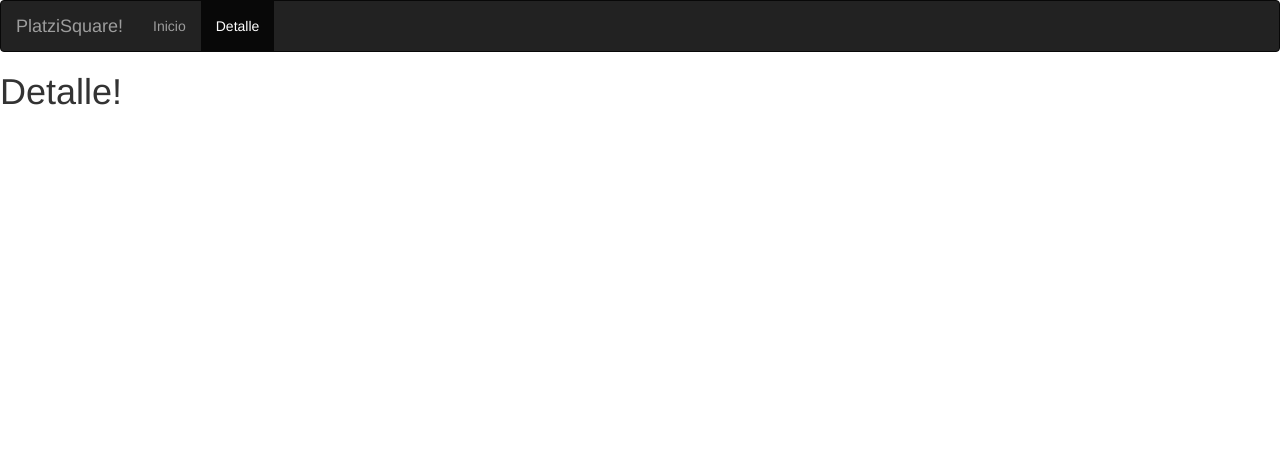
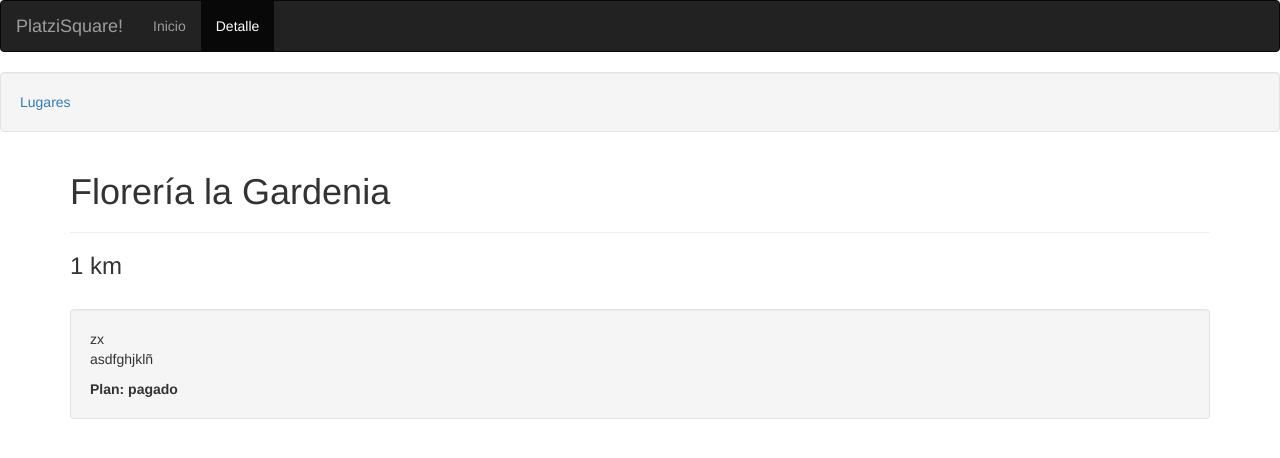
Before and after one commit to michellpine/Angular4_Platzi, an Angular app: page /detalle/1 in a window 1280 px wide. Shown: the top 458 px of the page. Built offline with nearby package versions, Linux system fonts and the light colour scheme; what @agm/core would draw is missing.

Commit message:
crandovista de dettalñe

```diff
--- a/src/app/detalle/detalle.component.html
+++ b/src/app/detalle/detalle.component.html
@@ -1 +1,14 @@
-<h1>Detalle!</h1>
+<div class ="well">
+    <a routerLink="/lugares">Lugares</a>
+</div>
+
+<div class="container">
+    <h1>{{lugar.nombre}}</h1>
+    <hr />
+    <h3>{{lugar.distancia}} km </h3>
+    <br />
+        <div class="well">zx
+            <p>{{lugar.description}}</p>
+            <b>Plan: {{lugar.plan}} </b>
+        </div>
+</div>
--- a/src/app/detalle/detalle.component.ts
+++ b/src/app/detalle/detalle.component.ts
@@ -6,8 +6,25 @@ import {ActivatedRoute} from '@angular/router';
     templateUrl: './detalle.component.html'
 })
 export class DetalleComponent {
+    lugares: any = [
+        {id: 1, plan: 'pagado', cercania: 1, distancia: 1, active: true, nombre: 'Florería la Gardenia', description: 'asdfghjklñ' },
+        {id: 2, plan: 'gratuito', cercania: 1, distancia: 1.8, active: true, nombre: 'Donas la pasadita', description: 'asdfghjklñ' },
+        // tslint:disable-next-line:max-line-length
+        {id: 3, plan: 'gratuito', cercania: 2, distancia: 5, active: true, nombre: 'Veterinaria Huellitas Felices', description: 'asdfghjklñ' },
+        {id: 4, plan: 'gratuito', cercania: 3, distancia: 10, active: false, nombre: 'Sushi Suhiroll', description: 'assdfghjklñ'},
+        {id: 5, plan: 'pagado', cercania: 3, distancia: 35, active: true, nombre: 'Hotel la Gracia', description: 'asdfghjklñ' },
+        {id: 7, plan: 'gratuito', cercania: 3, distancia: 120, active: false, nombre: 'Zapatería el Clavo', description: 'asdfghjklñ' }
+    ];
+    id = null;
+    lugar: any = {}
     constructor(private route: ActivatedRoute) {
         console.log(this.route.snapshot.params['id']);
         console.log(this.route.snapshot.queryParams['actions2']);
+        this.id = this.route.snapshot.params['id'];
+        console.log(this.buscarLugar());
+        this.lugar = this.buscarLugar();
+    }
+    buscarLugar() {
+        return this.lugares.filter((lugar) =>  { return lugar.id == this.id })[0] || null;
     }
 }
```
